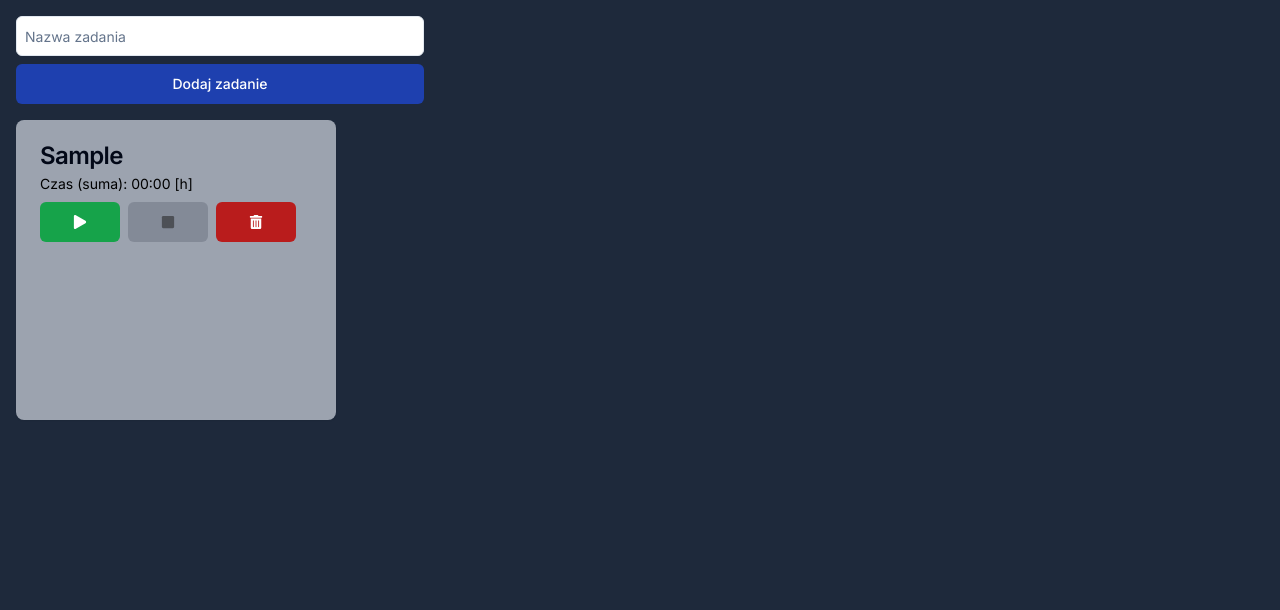
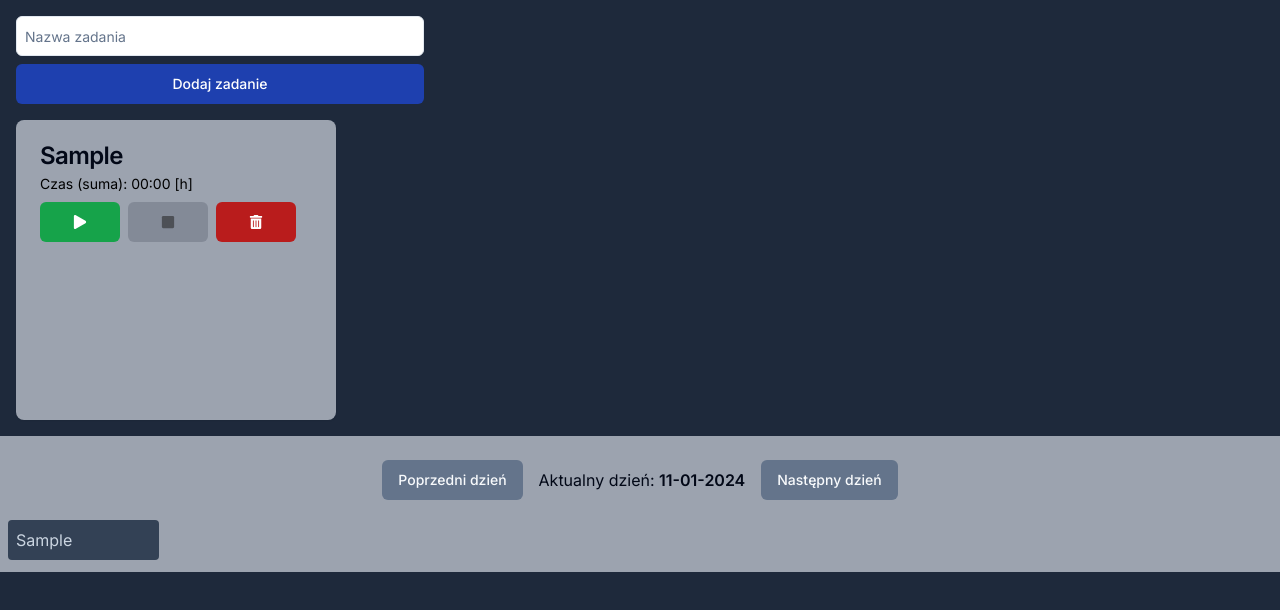
Before and after one commit to ochotnya/task-tracker, a Next.js app: page / in a window 1280 px wide. Both pictures are taken after typing "Sample" into the empty fields and a click on the button "Dodaj zadanie". Shown: the top 610 px of the page. Built offline with nearby package versions, Linux system fonts and the light colour scheme.

Commit message:
add activity chart

```diff
--- a/src/app/_components/AddTask.tsx
+++ b/src/app/_components/AddTask.tsx
@@ -1,7 +1,7 @@
 'use client'
 
 import React from 'react'
-import { JiraTask, useAppContext } from '~/app/_components/AppContext'
+import { TaskData, useAppContext } from '~/app/_components/AppContext'
 import { Button } from '~/shadcn/ui/button'
 import { Input } from '~/shadcn/ui/input'
 
@@ -15,7 +15,7 @@ const AddTask = () => {
 
     input.value = ''
 
-    const newTask: JiraTask = {
+    const newTask: TaskData = {
       name,
       activity: [],
       isActive: false,
--- a/src/app/_components/AppContext.tsx
+++ b/src/app/_components/AppContext.tsx
@@ -13,14 +13,14 @@ export type Activity = {
   end?: string
 }
 
-export type JiraTask = {
+export type TaskData = {
   name: string
   isActive: boolean
   activity: Activity[]
 }
 
 type AppData = {
-  tasks: JiraTask[]
+  tasks: TaskData[]
 }
 type AppContextType = {
   appData: AppData
--- a/src/app/_components/TaskCard.tsx
+++ b/src/app/_components/TaskCard.tsx
@@ -1,7 +1,7 @@
 import { DateTime, Duration } from 'luxon'
 import React, { useCallback, useEffect, useRef } from 'react'
 import ActivitySegment from '~/app/_components/ActivitySegment'
-import { Activity, JiraTask, useAppContext } from '~/app/_components/AppContext'
+import { Activity, TaskData, useAppContext } from '~/app/_components/AppContext'
 import { FaPlay, FaStop } from 'react-icons/fa'
 import {
   Card,
@@ -14,7 +14,7 @@ import { Button } from '~/shadcn/ui/button'
 import DeleteModal from '~/app/_components/DeleteModal'
 
 type Props = {
-  data: JiraTask
+  data: TaskData
 }
 
 const disabledButtonClassName = 'text-black bg-gray-500'
--- /dev/null
+++ b/src/app/_components/chart/Chart.tsx
@@ -0,0 +1,119 @@
+'use client'
+
+import { DateTime } from 'luxon'
+import React, { useState } from 'react'
+import { TaskData, useAppContext } from '~/app/_components/AppContext'
+import { Button } from '~/shadcn/ui/button'
+
+const startOfDay = (date: DateTime) =>
+  date.set({ hour: 0, minute: 0, second: 0, millisecond: 0 })
+
+const endOfDay = (date: DateTime) =>
+  date.set({ hour: 23, minute: 59, second: 59, millisecond: 999 })
+
+type DateRange = {
+  from: DateTime
+  to: DateTime
+}
+
+const Chart = () => {
+  const { appData: data } = useAppContext()
+  const [date, setDate] = useState<DateRange>({
+    from: startOfDay(DateTime.now()),
+    to: endOfDay(DateTime.now()),
+  })
+
+  const changeDate = (days: number) => {
+    setDate({
+      from: date.from.plus({ days }),
+      to: date.to.plus({ days }),
+    })
+  }
+
+  return (
+    <div className="w-full bg-gray-400 mt-4 p-2">
+      <div className="w-full flex justify-center items-center p-4 gap-4">
+        <Button className="bg-slate-500" onClick={() => changeDate(-1)}>
+          Poprzedni dzień
+        </Button>
+        <div>
+          Aktualny dzień:{' '}
+          <span className="font-semibold">
+            {date.from.toFormat('dd-MM-yyyy')}
+          </span>
+        </div>
+        <Button className="bg-slate-500" onClick={() => changeDate(1)}>
+          Następny dzień
+        </Button>
+      </div>
+      {data.tasks.map((task, i) => (
+        <Block
+          task={task}
+          key={i}
+          selectedDateRange={date}
+          tableWidthMs={date.to.diff(date.from).as('milliseconds')}
+        />
+      ))}
+    </div>
+  )
+}
+
+export default Chart
+
+const Block = ({
+  task,
+  selectedDateRange,
+  tableWidthMs,
+}: {
+  task: TaskData
+  selectedDateRange: DateRange
+  tableWidthMs: number
+}) => {
+  return (
+    <div className="w-full flex gap-1 my-1">
+      <div className="bg-slate-700 text-slate-300 w-[170px] p-2 rounded-sm">
+        {task.name}
+      </div>
+      <div className="flex w-full relative">
+        {task.activity.map((activity, i) => {
+          let start = DateTime.fromISO(activity.start)
+          let end = activity.end
+            ? DateTime.fromISO(activity.end)
+            : DateTime.now()
+
+          const isToday =
+            start < selectedDateRange.to && end > selectedDateRange.from
+
+          if (!isToday) {
+            return <></>
+          }
+
+          if (start < selectedDateRange.from) {
+            start = selectedDateRange.from
+          }
+
+          if (end > selectedDateRange.to) {
+            end = selectedDateRange.to
+          }
+
+          const duration = end.diff(start).as('milliseconds')
+          const width = Math.floor((duration / tableWidthMs) * 100)
+
+          const offset = Math.floor(
+            (start.diff(selectedDateRange.from).as('milliseconds') /
+              tableWidthMs) *
+              100,
+          )
+
+          return (
+            <div
+              key={i}
+              className={`border border-green-700 h-full top-0 absolute bg-green-700 rounded-sm`}
+              style={{ width: `${width}%`, left: `${offset}%` }}
+            ></div>
+          )
+        })}
+      </div>
+    </div>
+  )
+}
--- a/src/app/page.tsx
+++ b/src/app/page.tsx
@@ -1,6 +1,7 @@
 import AddTask from '~/app/_components/AddTask'
 import AppContextProvider from '~/app/_components/AppContext'
 import TasksList from '~/app/_components/TasksList'
+import Chart from '~/app/_components/chart/Chart'
 
 export default function Home() {
   return (
@@ -11,6 +12,7 @@ export default function Home() {
         </div>
 
         <TasksList />
+        <Chart />
       </AppContextProvider>
     </main>
   )
```
